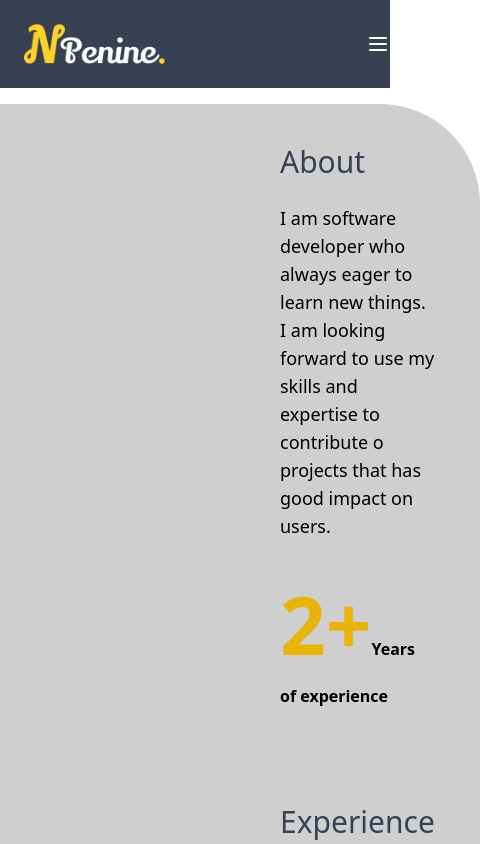
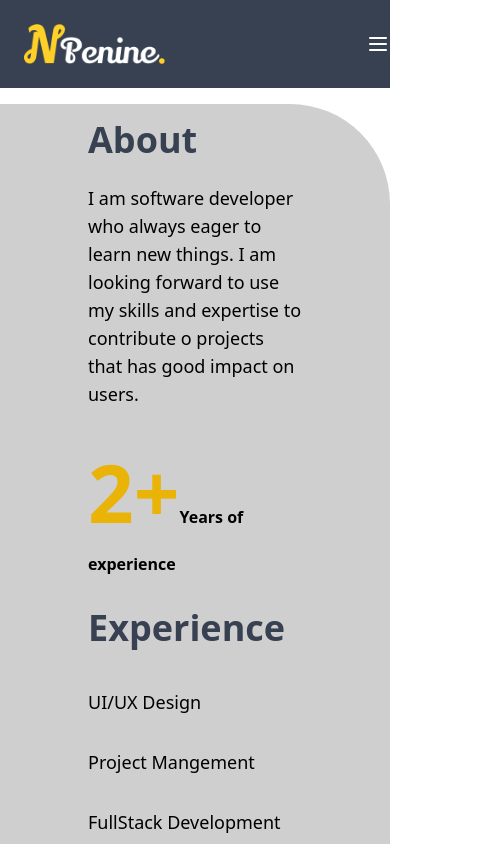
Before and after one commit to peninah98/PeninePortifolio, a React (Vite) app: page /about in a window 390 px wide. Shown: the top 844 px of the page, 480 px wide, since content can reach past the window. Built offline with nearby package versions, Linux system fonts and the light colour scheme.

Commit message:
refactor: refactoring about us page styles

```diff
--- a/src/App.tsx
+++ b/src/App.tsx
@@ -1,14 +1,34 @@
+import {
+  Route,
+  createBrowserRouter,
+  createRoutesFromElements,
+  RouterProvider,
+} from "react-router-dom"
+
+import { ReactElement } from "react"
+import Layout from "./Component/Layout"
 import About from "./Component/About"
-import NavBar from "./Component/NavBar"
-import "./index.css"
+import Project from "./Component/Project"
 
-function App() {
+const Routes = createBrowserRouter(
+  createRoutesFromElements(
+    <Route element={<Layout />}>
+      <Route
+        path="/about"
+        element={<About />}
+      />
+      <Route
+        path="/project"
+        element={<Project />}
+      />
+    </Route>
+  )
+)
+
+export default function App(): ReactElement {
   return (
-    <div>
-      <NavBar />
-      <About />
-    </div>
+    <>
+      <RouterProvider router={Routes} />
+    </>
   )
 }
-
-export default App
--- a/src/Component/About.tsx
+++ b/src/Component/About.tsx
@@ -6,8 +6,8 @@ function About(): ReactElement {
   const items = experiences.map((item) => <h1 className="py-4">{item}</h1>)
   return (
     <StyleWrapper className="bg-[#cfcfcf] rounded-tr-[100px] grid md:grid-cols-2 gap-4 md:p-8 my-4">
-      <div className="p-10 gap-10">
-        <h1 className="text-gray-700 text-3xl">About</h1>
+      <div className="md:p-10 gap-10 py-4 px-2">
+        <h1 className="text-gray-700 text-4xl font-bold">About</h1>
         <div className="font-normal text-lg my-6">
           I am software developer who always eager to learn new things. I am
           looking forward to use my skills and expertise to contribute o
@@ -20,8 +20,8 @@ function About(): ReactElement {
           Years of experience
         </div>
       </div>
-      <div className="p-10 gap-10 ">
-        <h1 className="text-gray-700 text-3xl">Experience</h1>
+      <div className="md:p-10 gap-10 p8-4 px-2">
+        <h1 className="text-gray-700 text-4xl font-bold">Experience</h1>
         <div className="font-normal text-lg my-6 gap-10">{items}</div>
       </div>
     </StyleWrapper>
--- /dev/null
+++ b/src/Component/Layout.tsx
@@ -0,0 +1,11 @@
+import { Outlet } from "react-router-dom"
+import NavBar from "./NavBar"
+
+export default function Layout() {
+  return (
+    <>
+      <NavBar />
+      <Outlet />
+    </>
+  )
+}
--- a/src/Component/NavBar.tsx
+++ b/src/Component/NavBar.tsx
@@ -1,9 +1,9 @@
-import { ReactElement, useState } from "react"
+import { useState } from "react"
 import { navItems } from "../util/navItems"
 import logo from "/Logo.png"
 import { Menu, X } from "lucide-react"
 
-export default function NavBar(): ReactElement {
+export default function NavBar() {
   const [isOpen, setIsOpen] = useState(false)
 
   const items = navItems.map((item) => (
--- a/src/Component/StyleWrapper.tsx
+++ b/src/Component/StyleWrapper.tsx
@@ -6,7 +6,7 @@ interface Styles {
 }
 
 function StyleWrapper({ children, className }: Styles): ReactElement {
-  return <div className={`mx-auto px-60 ${className}`}>{children}</div>
+  return <div className={`mx-auto px-20 ${className}`}>{children}</div>
 }
 
 export default StyleWrapper
```
